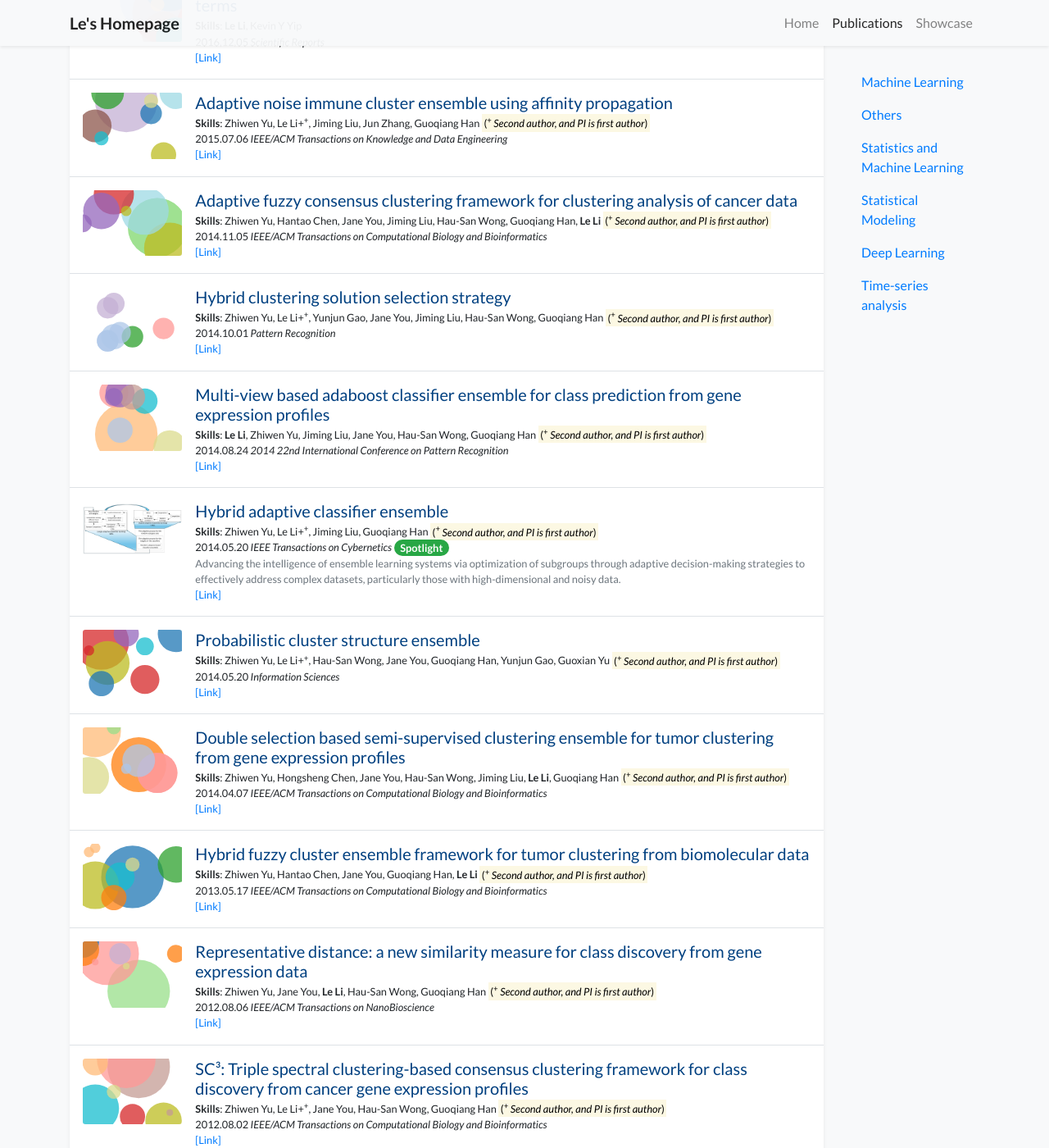
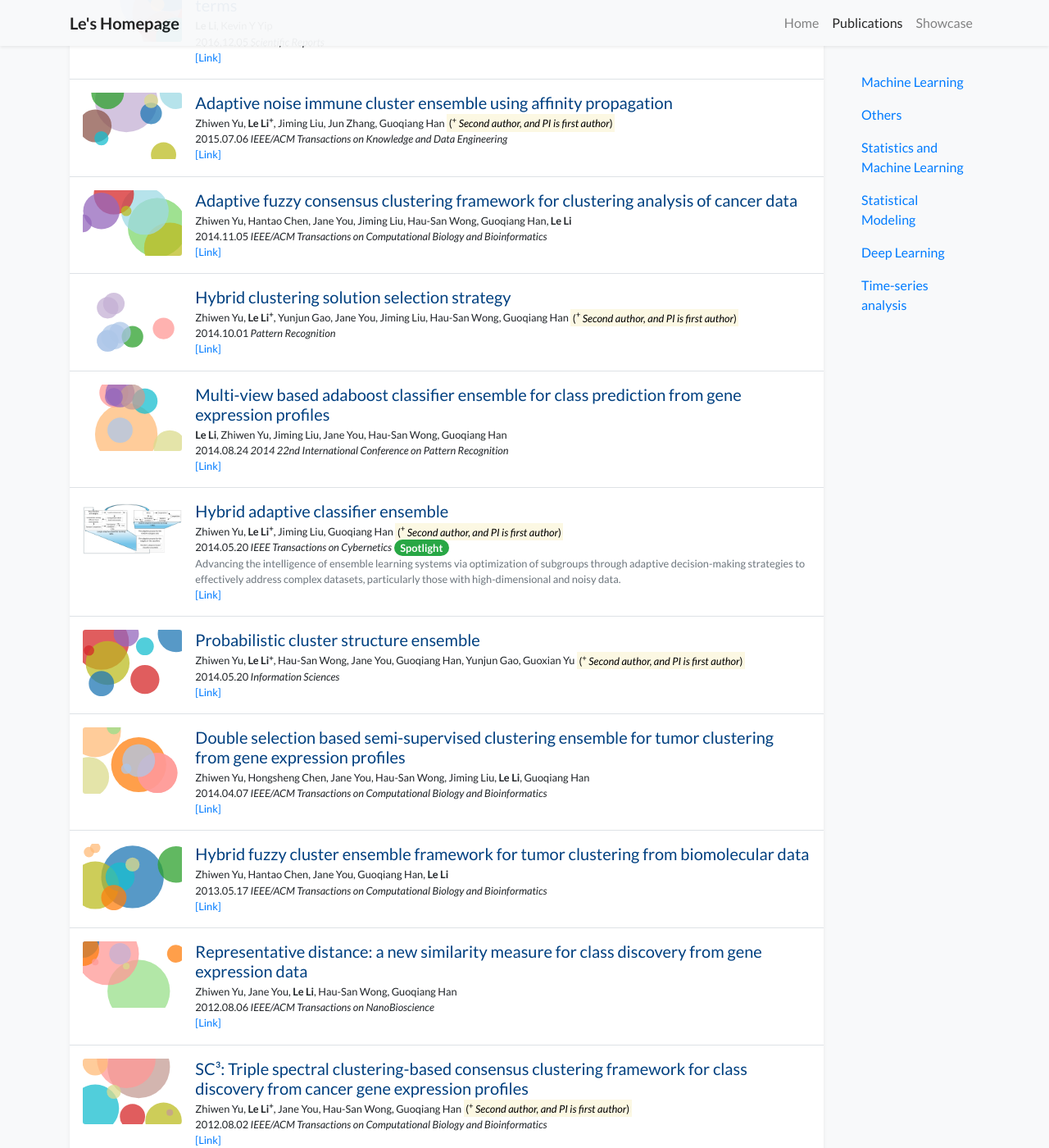
Before and after one commit to moziya/moziya, a Jekyll site: the page built from publications.html, in a window 1280 px wide and 1400 px high, scrolled down 196 px. Shown: the whole window at 82% size. Built offline with Jekyll 4.4.1, drawn with Linux system fonts in a browser that asks for light colours; nearby versions of some CDN libraries; a style sheet for code colours, icons or effects is not loaded; some of the changed text lies outside the part shown.

Commit message:
Fix bugs

```diff
--- a/_includes/widgets/author_list.html
+++ b/_includes/widgets/author_list.html
@@ -1,6 +1,7 @@
 {%- assign authors = include.authors -%}
 {%- assign has_eq_contrib = false -%}
 {%- assign has_corresponding = false -%}
+{%- assign has_PI_first = false -%}
 
 {%- for _key in authors -%}
     {%- assign last_char = _key | slice: -1, 1%}
@@ -13,7 +14,7 @@
         {%- assign mark = '<sup>#</sup>' -%}
         {%- assign has_corresponding = true -%}
     {%- elsif last_char == "+" -%}
-        {%- assign key = _key | split: "#" | first -%}
+        {%- assign key = _key | split: "+" | first -%}
         {%- assign mark = '<sup>+</sup>' -%}
         {%- assign has_PI_first = true -%}
     {%- else -%}
--- a/_includes/widgets/publication_item.html
+++ b/_includes/widgets/publication_item.html
@@ -18,7 +18,7 @@
         <!-- Content Section -->
         <div class="col-md-9 col-xl-10 p-3 pl-md-0">
             <h5 class="mt-0 mb-1 font-weight-normal">{{ include.item.title }}</h5>
-            <p class="mt-0 mb-0 small"><b>Skills</b>: {% include widgets/author_list.html authors=include.item.authors %}</p>
+            <p class="mt-0 mb-0 small">{% if include.item.selected %}<b>Skills: </b>{% endif %}{% include widgets/author_list.html authors=include.item.authors %}</p>
             <p class="mt-0 mb-0 small">{{ include.item.pub_date }} {{ include.item.pub_pre }}<i>{{ include.item.pub }}</i>{{ include.item.pub_post }} {{ include.item.pub_last }}</p>
             <p class="mt-0 mb-0 small text-muted">{{ include.item.abstract }}</p>
 
@@ -41,7 +41,7 @@
         <div class="mb-auto"></div>
         <div>
             <h5 class="mt-0 mb-1 font-weight-normal">{{ include.item.title }}</h5>
-            <p class="mt-0 mb-0 small"><b>Skills</b>: {% include widgets/author_list.html authors=include.item.authors %}</p>
+            <p class="mt-0 mb-0 small">{% if include.item.selected %}<b>Skills: </b>{% endif %}{% include widgets/author_list.html authors=include.item.authors %}</p>
             <p class="mt-0 mb-0 small">{{ include.item.pub_date }} {{ include.item.pub_pre }}<i>{{ include.item.pub }}</i>{{ include.item.pub_post }} {{ include.item.pub_last }}</p>
             <p class="mt-0 mb-0 small text-muted">{{ include.item.abstract }}</p>
 
```
